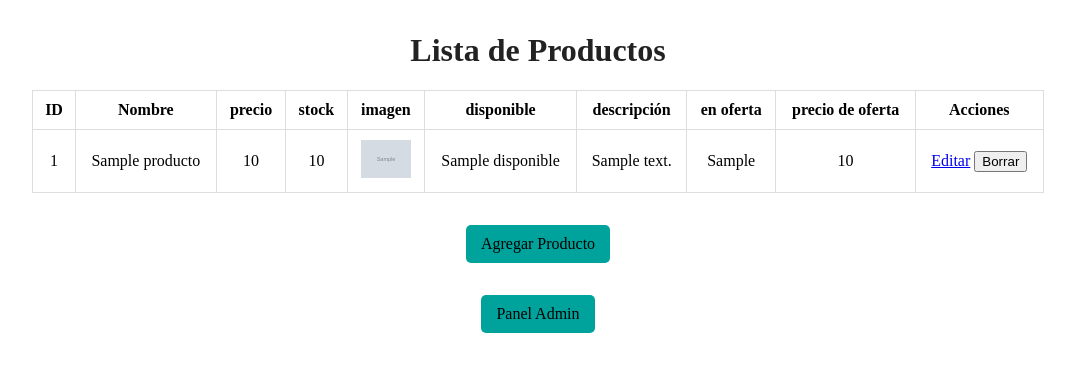
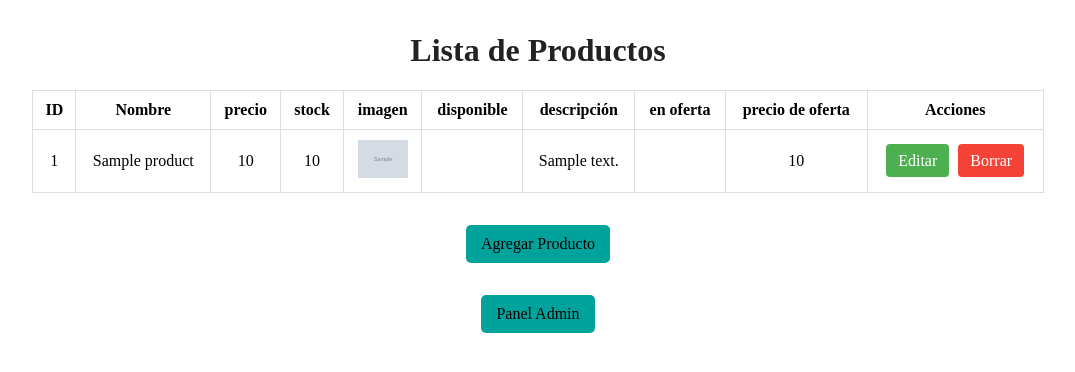
Before and after one commit to Leoperesp/Cyberstore, a Django app: template store/templates/store/admin/manage_products.html in a window 1280 px wide. Shown: the top 372 px of the page, without its empty margins (102-1177 px from the left). Run offline with Django 3.2, Linux system fonts and the light colour scheme; the template is opened without the code that fills it: most values are stand-ins (such as "Sample title", 1, 10 or a date in 2020); grey boxes marked "Sample" are stand-in pictures.

Commit message:
Correccion del formulario de productos, implementacion de la plantilla de editar productos, correcion a los productos en oferta de la plantilla home

```diff
--- a/store/forms.py
+++ b/store/forms.py
@@ -4,7 +4,7 @@
 class ProductForm(forms.ModelForm):
     class Meta:
         model = Product
-        fields = ['name', 'price', 'stock', 'image', 'is_available', 'description', 'is_offered', 'offer_price']
+        fields = ['category', 'name', 'price', 'stock', 'image', 'is_available', 'description', 'is_offered', 'offer_price']
         widgets = {
             'price': forms.NumberInput(attrs={'step': '0.01'}),
             'stock': forms.NumberInput(attrs={'step': '1'}),
--- a/store/templates/store/admin/manage_products.html
+++ b/store/templates/store/admin/manage_products.html
@@ -23,28 +23,26 @@
         </tr>
     </thead>
     <tbody>
-        {% for producto in productos %}
+        {% for product in products %}
         <tr>
-            <td>{{ producto.id }}</td>
-            <td>{{ producto.nombre }}</td>
-            <td>{{ producto.precio }}</td>
-            <td>{{ producto.stock }}</td>
+            <td>{{ product.id }}</td>
+            <td>{{ product.name }}</td>
+            <td>{{ product.price }}</td>
+            <td>{{ product.stock }}</td>
             <td>
-                {% if producto.imagen %}
-                    <img src="{{ producto.imagen.url }}" alt="{{ producto.nombre }}" width="50">
+                {% if product.image %}
+                    <img src="{{ product.image.url }}" alt="{{ product.name }}" width="50">
                 {% else %}
                     Sin imagen
                 {% endif %}
             </td>
-            <td>{{ producto.disponible }}</td>
-            <td>{{ producto.descripcion }}</td>
-            <td>{{ producto.en_oferta }}</td>
-            <td>{{ producto.precio_oferta }}</td>
-            <td>
-                <a href="{% url 'edit_product' producto.id %}" class="btn btn-primary">Editar</a>
-                <form action="{% url 'delete_product' producto.id %}" method="post" style="display:inline;">
-                    {% csrf_token %}
-                    <button type="submit" class="btn btn-danger">Borrar</button>
+            <td>{{ product.is_available }}</td>
+            <td>{{ product.description }}</td>
+            <td>{{ product.is_offered }}</td>
+            <td>{{ product.offer_price }}</td>
+            <td class="actions">
+                <a href="{% url 'store:edit_product' product.id %}" class="edit">Editar</a>
+                <a href="{% url 'store:delete_product' user.id %}" class="delete" onclick="return confirm('¿Está seguro de borrar este producto?');">Borrar</a>
                 </form>
             </td>
         </tr>
--- a/store/templates/store/home.html
+++ b/store/templates/store/home.html
@@ -7,20 +7,20 @@
     <h1>Nuestras ofertas</h1>
     <div class="product-list">
         {% for product in products %}
+            {% if product.is_offered %}
                 <div class="product-item">
                     <h2>{{ product.name }}</h2>
                     <p>Precio: ${{ product.price }}</p>
-                {% if product.is_offered %}
                     <p>Oferta: ${{ product.offer_price }}</p>
-                {% endif %}
                     <p>Stock: {{ product.stock }}</p>
                     {% if product.image %}
                         <img src="{{ product.image.url }}" alt="{{ product.name }}">
                     {% else %}
                         <img src="{% static 'imgs/default_product_image.jpg' %}" alt="Imagen no disponible">
                     {% endif %}
-                <a href="{% url 'product_detail' product.id %}">Ver detalles</a>
+                    <a href="{% url 'store:product_detail' product.id %}">Ver detalles</a>
                 </div>
+            {% endif %}
         {% empty %}
             <p>No hay productos en oferta en este momento.</p>
         {% endfor %}
--- a/store/templates/store/product_detail.html
+++ b/store/templates/store/product_detail.html
@@ -1,3 +1,4 @@
+{% load static %}
 <!DOCTYPE html>
 <html lang="es">
 <head>
```
Also changed, not shown: store/models.py (+13 -6 lines), store/templates/store/admin/edit_product.html (added, +24 -0 lines), store/templates/store/products.html (+6 -6 lines), store/views.py (+7 -12 lines), db.sqlite3, store/migrations/0005_alter_product_category_order_observations_and_more.py (added). Lines whose indentation alone changed are shown as unchanged.
